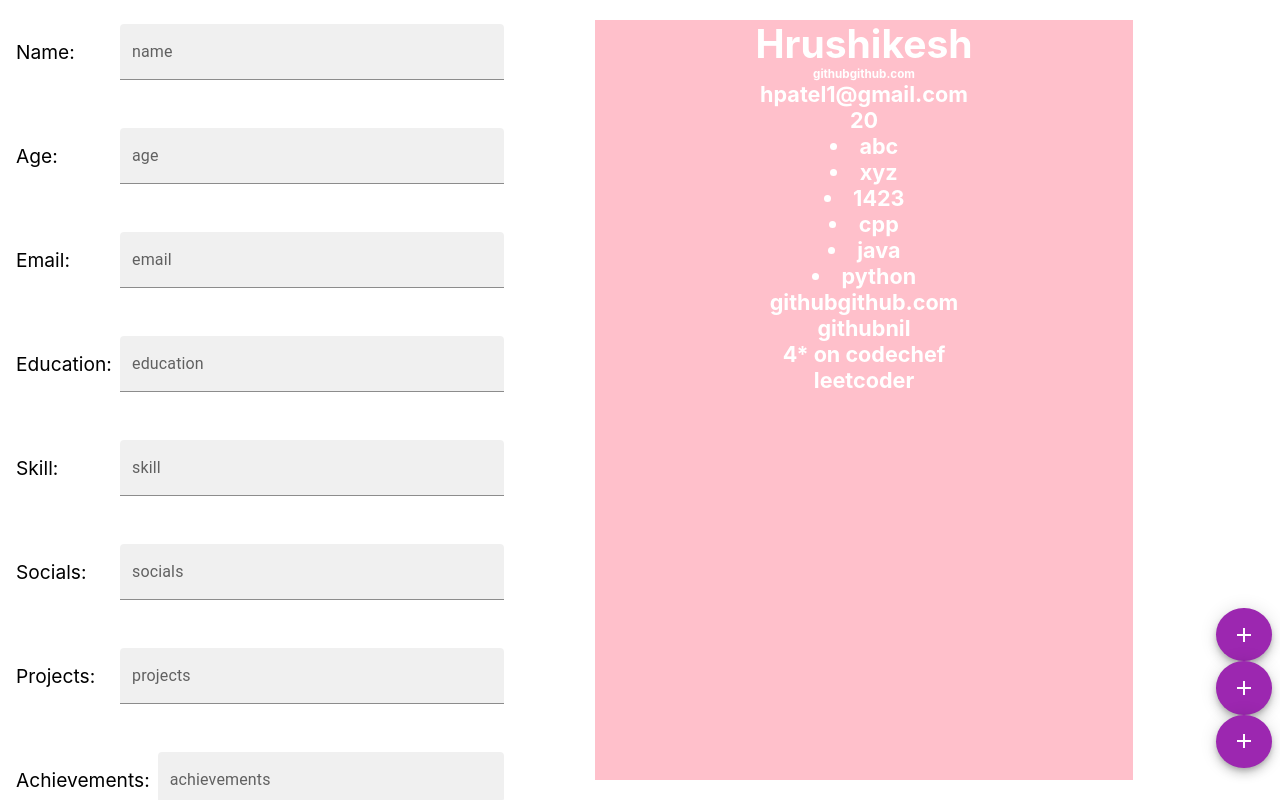
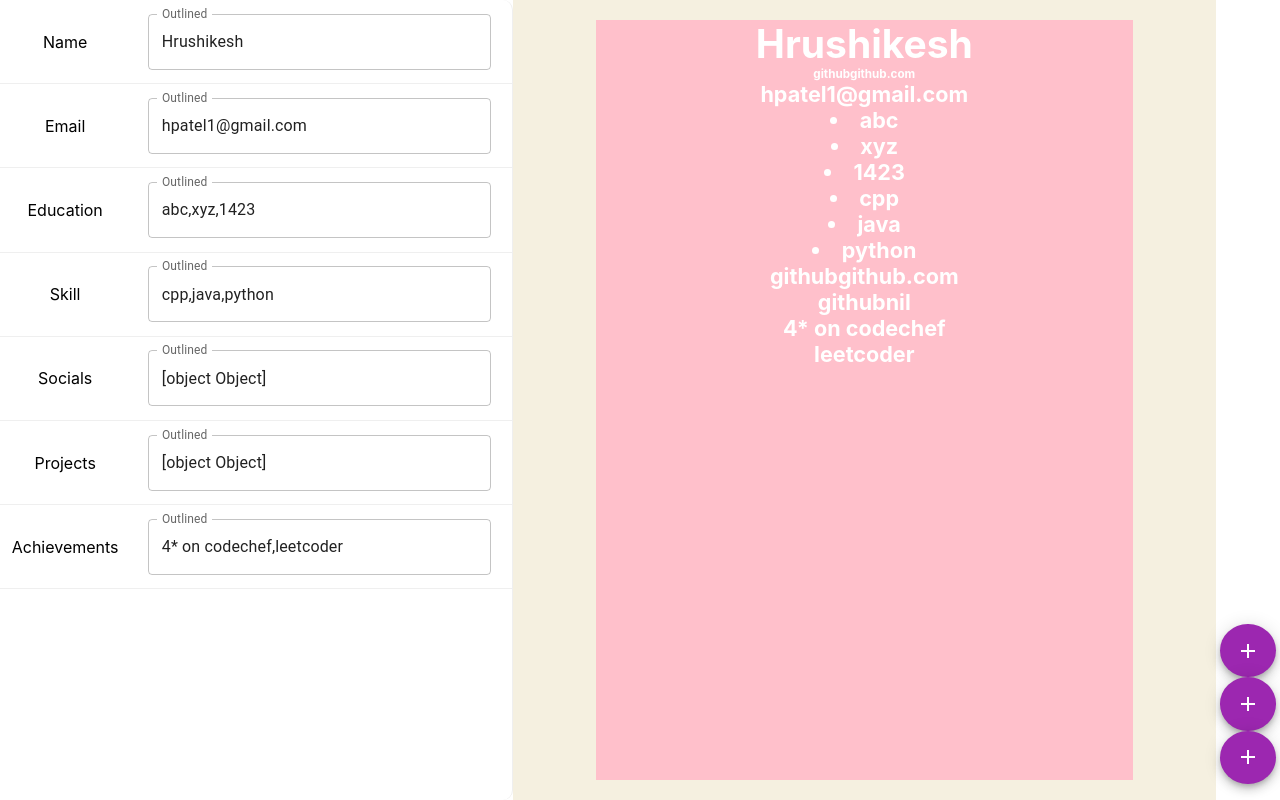
Before and after one commit to hrushikesh-02/resumifi, a React (Create React App) app: page / in a window 1280 px wide. Built offline with nearby package versions, Linux system fonts and the light colour scheme.

Commit message:
styled input-Elements

```diff
--- a/public/index.html
+++ b/public/index.html
@@ -2,19 +2,18 @@
 <html lang="en">
   <head>
     <meta charset="utf-8" />
-    <link rel="icon" href="%PUBLIC_URL%/favicon.ico" />
     <meta name="viewport" content="width=device-width, initial-scale=1" />
     <meta name="theme-color" content="#000000" />
     <meta
       name="description"
       content="Web site created using create-react-app"
     />
-    <link rel="apple-touch-icon" href="%PUBLIC_URL%/logo192.png" />
+    <!-- <link rel="apple-touch-icon" href="%PUBLIC_URL%/logo192.png" /> -->
     <!--
       manifest.json provides metadata used when your web app is installed on a
       user's mobile device or desktop. See https://developers.google.com/web/fundamentals/web-app-manifest/
     -->
-    <link rel="manifest" href="%PUBLIC_URL%/manifest.json" />
+    <!-- <link rel="manifest" href="%PUBLIC_URL%/manifest.json" /> -->
     <!--
       Notice the use of %PUBLIC_URL% in the tags above.
       It will be replaced with the URL of the `public` folder during the build.
--- a/src/App.css
+++ b/src/App.css
@@ -18,7 +18,7 @@
 }
 
 .AppOutput {
-  /* background-color: #282c34; */
+  background-color: #f5f0e0;
   width: 55%;
   min-height: 100vh;
   display: flex;
--- a/src/App.js
+++ b/src/App.js
@@ -7,7 +7,7 @@ import Customizer from "./components/Customizer";
 function App() {
   const [data, setData] = useState({
     name: "Hrushikesh",
-    age: "20",
+    // age: "20",
     email: "hpatel1@gmail.com",
     education: ["abc", "xyz", "1423"],
     skill: ["cpp", "java", "python"],
@@ -15,13 +15,12 @@ function App() {
     projects: [{ name: "github", link: "github.com", description: "nil" }],
     achievements: ["4* on codechef", "leetcoder"],
   });
-
   return (
     <>
       <div className="App">
-        <AttributeForm />
+        <AttributeForm data={data} setData={setData} />
         <header className="AppOutput">
-          <OutputWindow data={data} />
+          <OutputWindow data={data} setData={setData} />
         </header>
         <Customizer />
       </div>
--- a/src/components/AttributeForm.js
+++ b/src/components/AttributeForm.js
@@ -1,27 +1,27 @@
 import styles from "./AttributeForm.module.css";
 import InputElement from "./InputElement";
-import React, { useState } from "react";
+// import React, { useState } from "react";
 
-function Attributeform() {
-  const [data, setData] = useState({
-    name: "Hrushikesh",
-    age: "20",
-    email: "hpatel1@gmail.com",
-    education: ["abc", "xyz", "1423"],
-    skill: ["cpp", "java", "python"],
-    socials: [{ name: "github", link: "github.com" }],
-    projects: [{ name: "github", link: "github.com", description: "nil" }],
-    achievements: ["4* on codechef", "leetcoder"],
-  });
+function Attributeform(props) {
+  // const [data, setData] = useState({
+  //   name: "Hrushikesh",
+  //   age: "20",
+  //   email: "hpatel1@gmail.com",
+  //   education: ["abc", "xyz", "1423"],
+  //   skill: ["cpp", "java", "python"],
+  //   socials: [{ name: "github", link: "github.com" }],
+  //   projects: [{ name: "github", link: "github.com", description: "nil" }],
+  //   achievements: ["4* on codechef", "leetcoder"],
+  // });
   return (
     <div className={styles.formContainer}>
-      {Object.keys(data).map((property) => {
+      {Object.keys(props.data).map((property) => {
         return (
           <InputElement
+            key={property}
             attributeName={property}
-            // data={data[property]}
-            data=""
-            setData={setData}
+            data={props.data[property]}
+            setData={props.setData}
           />
         );
       })}
--- a/src/components/AttributeForm.module.css
+++ b/src/components/AttributeForm.module.css
@@ -5,6 +5,7 @@
   height: 100%;
   border-radius: 0px 10px 10px 0px;
   overflow-y: scroll;
+  border-right: 1px solid rgb(239, 239, 239);
   flex-direction: column;
 }
 
--- a/src/components/Customizer.js
+++ b/src/components/Customizer.js
@@ -1,12 +1,7 @@
 import React from "react";
 import styles from "./Customizer.module.css";
-
-import Box from "@mui/material/Box";
 import Fab from "@mui/material/Fab";
 import AddIcon from "@mui/icons-material/Add";
-import EditIcon from "@mui/icons-material/Edit";
-import FavoriteIcon from "@mui/icons-material/Favorite";
-import NavigationIcon from "@mui/icons-material/Navigation";
 
 function Customizer() {
   return (
--- a/src/components/Customizer.module.css
+++ b/src/components/Customizer.module.css
@@ -3,8 +3,9 @@
   width: 5%;
   /* background-color: red; */
   display: flex;
-  margin-bottom: 2rem;
+  margin-bottom: 1rem;
   align-self: flex-end;
   flex-direction: column;
-  justify-content: space-around;
+  align-items: center;
+  justify-content: space-evenly;
 }
--- a/src/components/InputElement.js
+++ b/src/components/InputElement.js
@@ -1,30 +1,18 @@
 import styles from "./InputElement.module.css";
 import React from "react";
-
-import Box from "@mui/material/Box";
 import TextField from "@mui/material/TextField";
 
 const InputElement = (props) => {
   let attributeName = props.attributeName;
   return (
     <div className={styles.inputElement}>
-      <div className={styles.attributeName}>{props.attributeName}:</div>
+      <div className={styles.attributeName}>{props.attributeName}</div>
       <div className={styles.attributeInput}>
-        <Box
-          component="form"
-          sx={{
-            "& > :not(style)": { m: 1, width: "100%", padding: "0" },
-          }}
-          noValidate
-          autoComplete="off"
-        >
         <TextField
-            sx={{
-              "& > :not(style)": { padding: "0" },
-            }}
-            label={props.attributeName}
-            id="filled-basic"
-            variant="filled"
+          id="outlined-basic"
+          label="Outlined"
+          variant="outlined"
+          type={props.attributeNumber}
           value={props.data}
           onChange={(e) => {
             props.setData((prev) => {
@@ -32,8 +20,8 @@ const InputElement = (props) => {
               return { ...prev };
             });
           }}
+          sx={{ width: "90%" }}
         />
-        </Box>
       </div>
     </div>
   );
--- a/src/components/InputElement.module.css
+++ b/src/components/InputElement.module.css
@@ -1,24 +1,29 @@
 .inputElement {
   display: flex;
   /* flex-direction: column; */
-  padding: 1rem 1rem;
+  padding: 0.1rem 0.1rem;
   height: 5rem;
   justify-content: space-between;
+  border-bottom: 1px solid rgb(239, 239, 239);
 }
 
 .attributeName {
+  width: 25%;
   border: none;
-  width: auto;
   height: 100%;
   outline: none;
   display: flex;
   align-items: center;
+  justify-content: center;
   text-transform: capitalize;
-  font-size: 1.2rem;
+  /* font-size: 1.2rem; */
 }
 
 .attributeInput {
-  width: 80%;
+  width: 75%;
+  display: flex;
+  align-items: center;
+  justify-content: center;
 }
 
 .attributeInput > input {
```
Also changed, not shown: 1 other file (tests, documents, lock files or other folders). Lines whose indentation alone changed are shown as unchanged.
